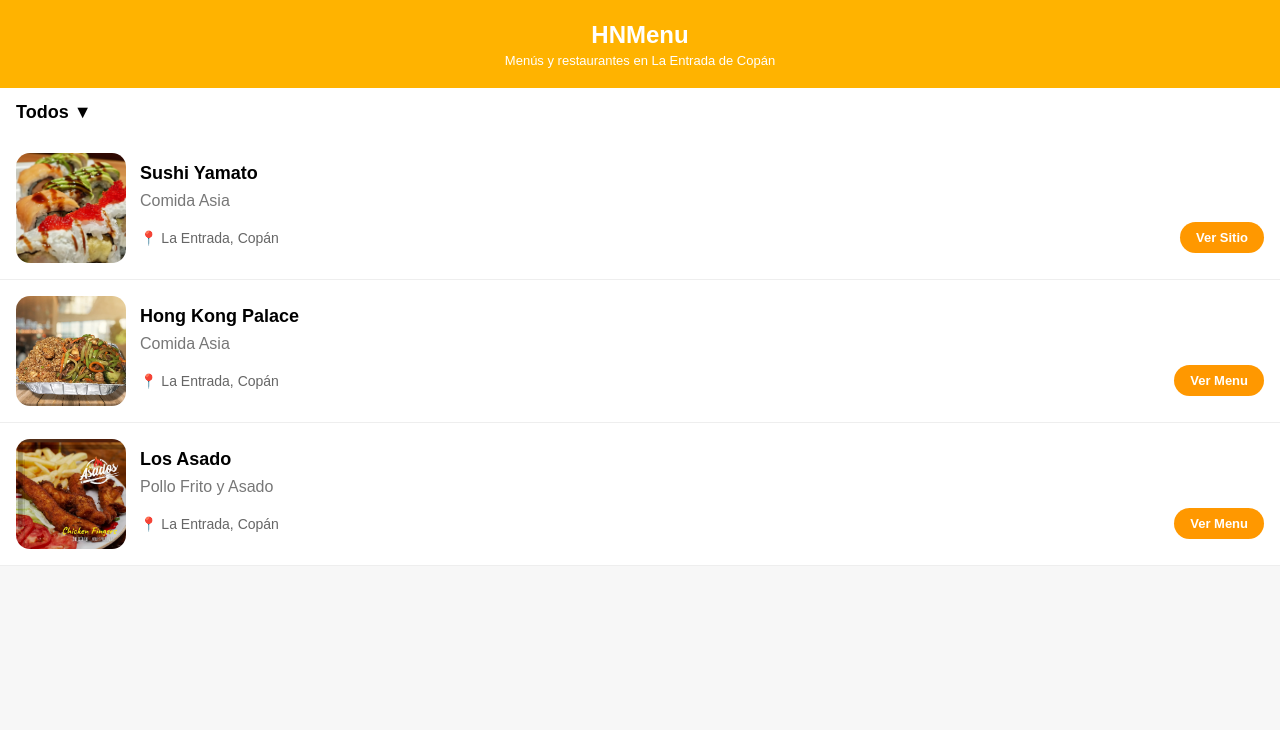
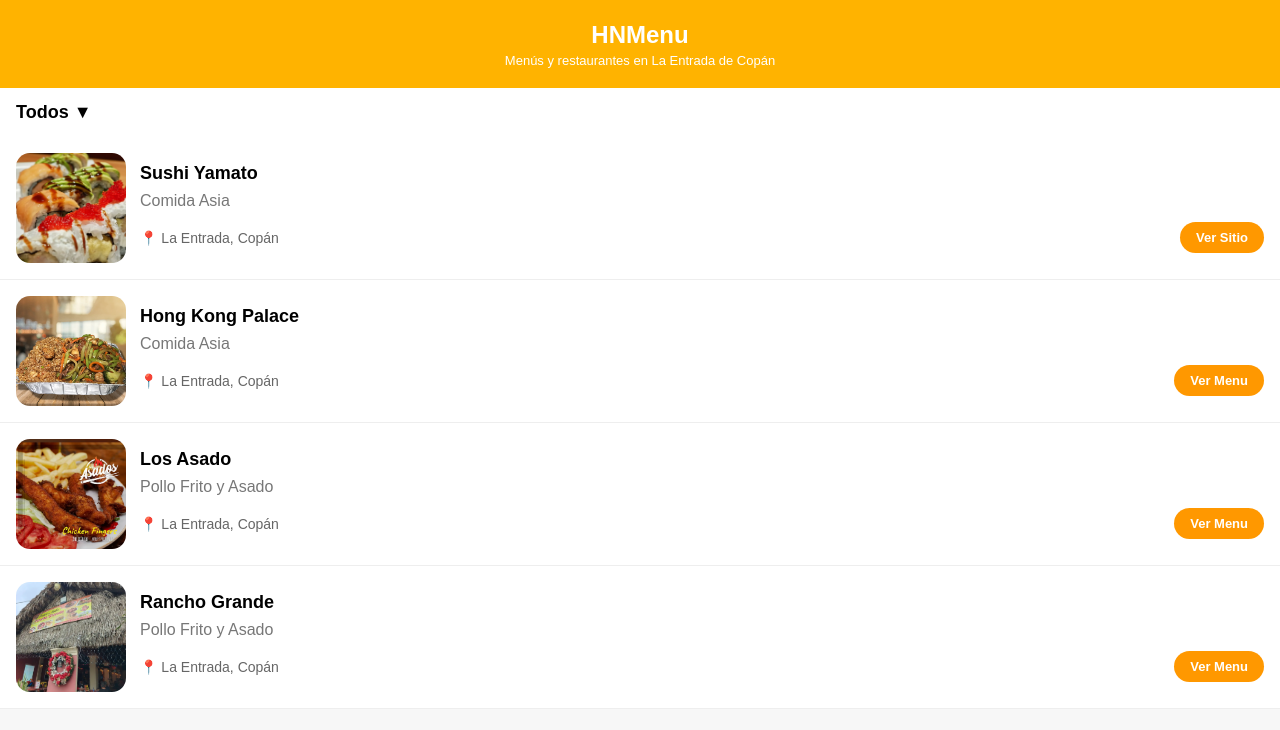
Before and after one commit to jackma0625/hnmenu, a React (Vite) app: page / in a window 1280 px wide. Shown: the top 730 px of the page. Built offline with nearby package versions, Linux system fonts and the light colour scheme.

Commit message:
新加rancho grande页面

```diff
--- a/src/data/restaurants.js
+++ b/src/data/restaurants.js
@@ -124,4 +124,40 @@
 
   },
 
+
+{
+
+  id: 4,
+
+  slug: 'rancho-grande',
+
+  name: 'Rancho Grande',
+
+  template: 'basic',
+
+  theme: basicTheme,
+
+  category: categories[4],
+
+  image:
+    '/images/restaurants/rancho-grande.webp',
+
+  location: 'La Entrada, Copán',
+
+  whatsapp: '50431797421',
+
+  maps:
+    'https://maps.google.com',
+
+  hours: '7AM - 10PM',
+
+  website: '',
+
+  menu: [],
+
+  menuImages: [],
+
+},
+
+
 ]
```
Also changed, not shown: public/images/restaurants/rancho-grande.webp (added).
